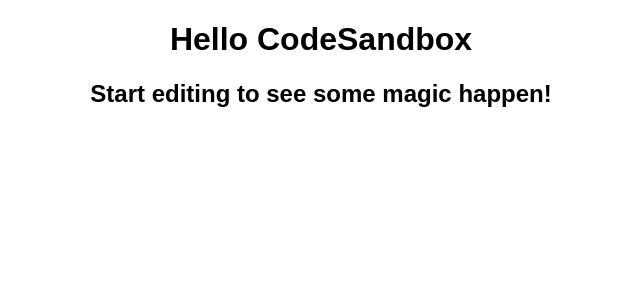
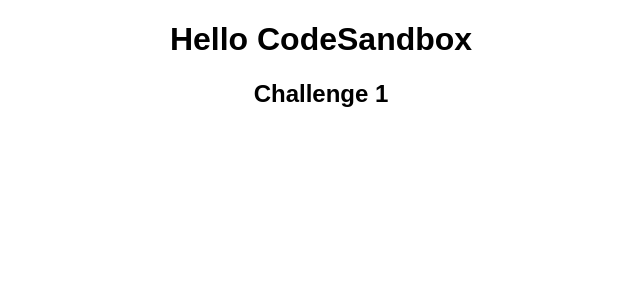
Before and after one commit to midwest-tape/web-team-code-challenge, a React (Create React App) app: page / in a window 1280 px wide. Shown: the top 300 px of the page, without its empty margins (319-959 px from the left). Built offline with nearby package versions, Linux system fonts and the light colour scheme.

Commit message:
initial commit

```diff
--- a/src/App.js
+++ b/src/App.js
@@ -1,10 +1,11 @@
+import Challenge1 from "./challenges/Challenge1";
 import "./styles.css";
 
 export default function App() {
   return (
     <div className="App">
       <h1>Hello CodeSandbox</h1>
-      <h2>Start editing to see some magic happen!</h2>
+      <Challenge1 />
     </div>
   );
 }
--- /dev/null
+++ b/src/challenges/Challenge1.js
@@ -0,0 +1,3 @@
+export default function Challenge1() {
+  return <h2>Challenge 1</h2>;
+}
```
Also changed, not shown: 1 other file (tests, documents, lock files or other folders).
